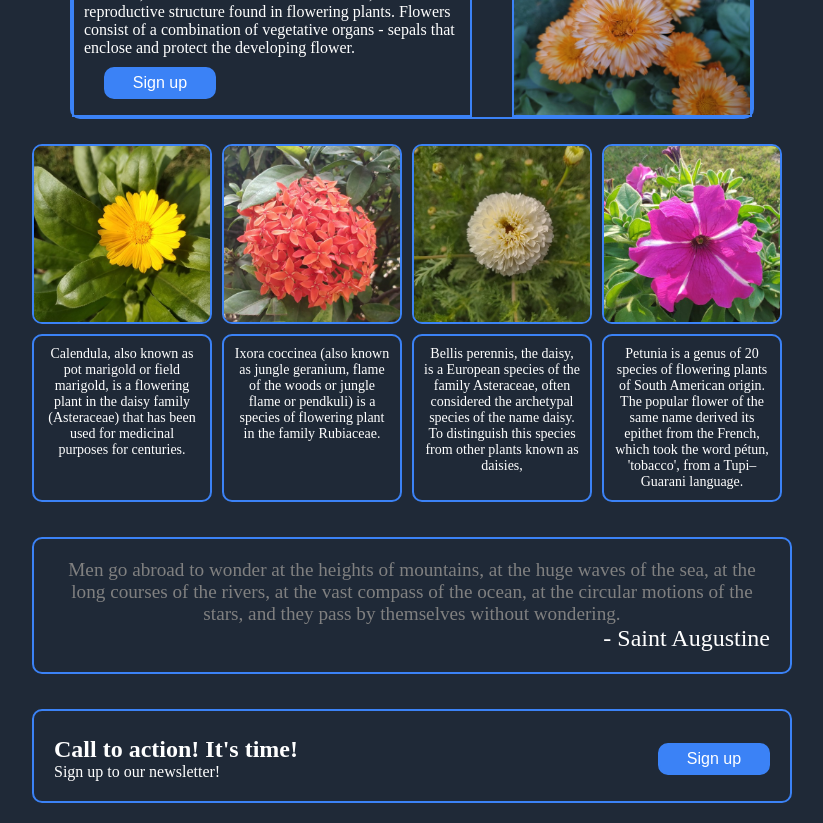
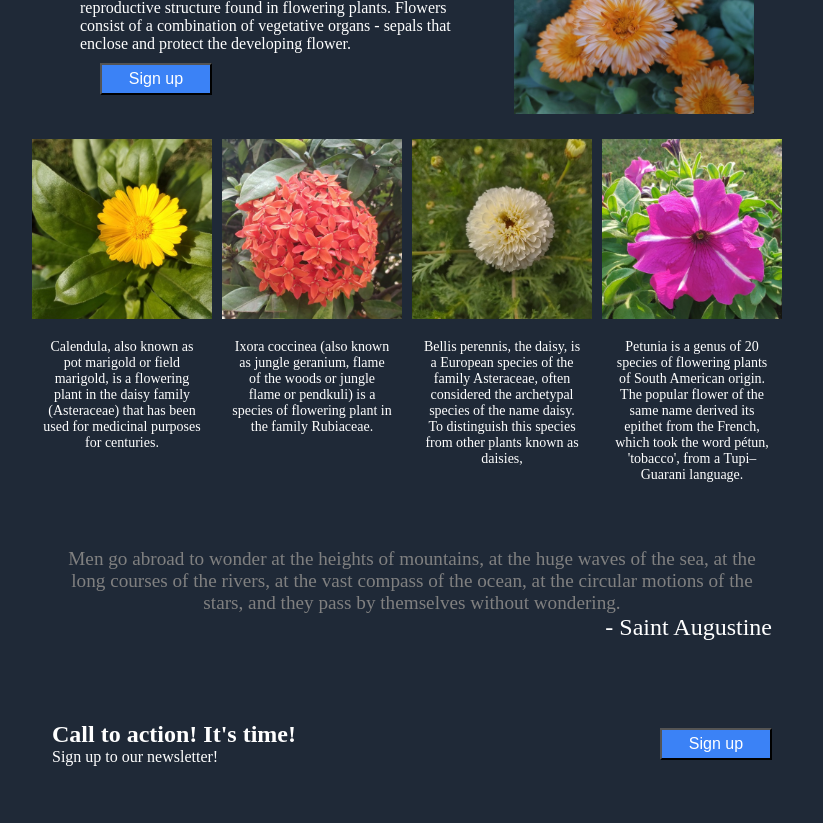
Before and after one commit to basushaunak/landing-page-TOP, a plain HTML site: page index.html in a window 1280 px wide. Shown: the part 170-993 px from the top of the page, without its empty margins (228-1051 px from the left). Drawn offline with Linux system fonts and the light colour scheme.

Commit message:
basic layout done

```diff
--- a/css/style.css
+++ b/css/style.css
@@ -40,8 +40,6 @@ a:hover{
 button{
     color: #ffffff;
     background-color: #3b82f6;
-    border: 2px solid #3b82f6;
-    border-radius: 10px;
     width: 7rem;
     height: 2rem;
     font-size: 16px;
@@ -60,24 +58,20 @@ button:hover{
 }
 
 .hero-block{
-     width: 90%;
+    width: 90%;
     margin: 0 auto;
     display: flex;
     flex-direction: row;
     gap: 40px;
-    border: 2px solid #3b82f6;
-    border-radius: 10px;
 }
 
 .hero-text-area{
     padding: 10px;
-    border: 2px solid #3b82f6;
 }
 
 
 .hero-image{
     width: 240px;
-    border: 2px solid #3b82f6;
 }
 
 .hero-button {
@@ -105,8 +99,6 @@ button:hover{
 .card >img{
     width: 180px;
     object-fit: cover;
-    border-radius: 10px;
-    border: 2px solid #3b82f6;
     display: flex;
 }
 
@@ -114,8 +106,6 @@ button:hover{
     text-align: center;
     font-size: 14px;
     color: #ffffff;
-    border-radius: 10px;
-    border: 2px solid #3b82f6;
     display: flex;
     padding: 10px;
     flex:1;
@@ -124,8 +114,6 @@ button:hover{
 .quote-block{
     margin-block: 35px;
     padding: 20px;
-    border: 2px solid #3b82f6;
-    border-radius: 10px;
 }
 
 .quote-text{
@@ -141,8 +129,6 @@ button:hover{
 
 .call-to-action{
     padding-block-start: 25px;
-    border: 2px solid #3b82f6;
-    border-radius: 10px;
     display: flex;
     flex-direction: row;
     justify-content: space-between;
```
